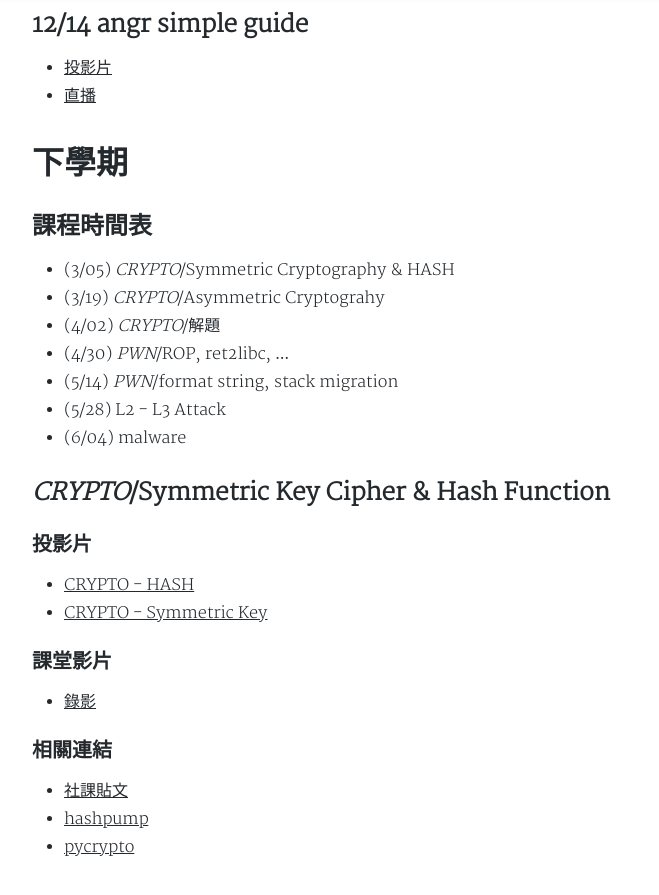
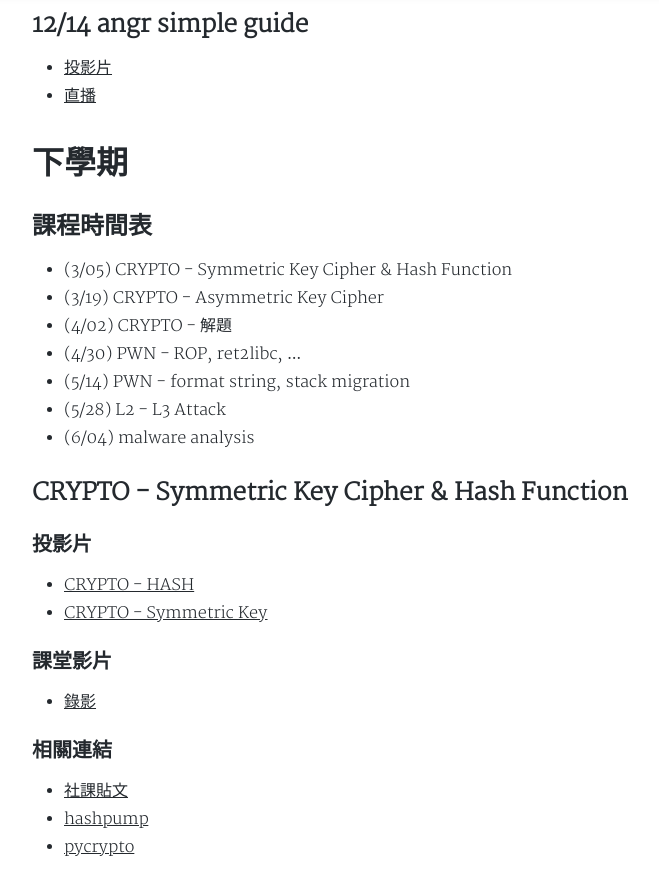
Before and after one commit to bamboofox/bamboofox.github.io, a Jekyll site: the page built from _posts/2017-09-28-106-club-course.md, in a window 1280 px wide and 900 px high, scrolled down 1897 px. Shown: the top 895 px of the window, without its empty margins (248-907 px from the left). Built offline with Jekyll 4.4.1, drawn with Linux system fonts in a browser that asks for light colours; nearby versions of some CDN libraries; comment, search, counter and statistics services are not loaded; a style sheet for code colours, icons or effects is not loaded.

Commit message:
Update 2017-09-28-106-club-course.md

```diff
--- a/_posts/2017-09-28-106-club-course.md
+++ b/_posts/2017-09-28-106-club-course.md
@@ -64,15 +64,15 @@ categories:
 # 下學期
 
 ## 課程時間表
-* (3/05) *CRYPTO*/Symmetric Cryptography & HASH
-* (3/19) *CRYPTO*/Asymmetric Cryptograhy
-* (4/02) *CRYPTO*/解題
-* (4/30) *PWN*/ROP, ret2libc, …
-* (5/14) *PWN*/format string, stack migration
+* (3/05) CRYPTO - Symmetric Key Cipher & Hash Function
+* (3/19) CRYPTO - Asymmetric Key Cipher
+* (4/02) CRYPTO - 解題
+* (4/30) PWN - ROP, ret2libc, …
+* (5/14) PWN - format string, stack migration
 * (5/28) L2 - L3 Attack
-* (6/04) malware
+* (6/04) malware analysis
 
-## *CRYPTO*/Symmetric Key Cipher & Hash Function
+## CRYPTO - Symmetric Key Cipher & Hash Function
 ### 投影片
 - [CRYPTO - HASH](https://drive.google.com/file/d/104WEZ1x3-EK_FFnIT1SCyT0koo7ZQlTo/view)
 - [CRYPTO - Symmetric Key](https://drive.google.com/file/d/1qhKqGfywxHamr8qACUvJNHg9t7pEP2Gr/view)
```
